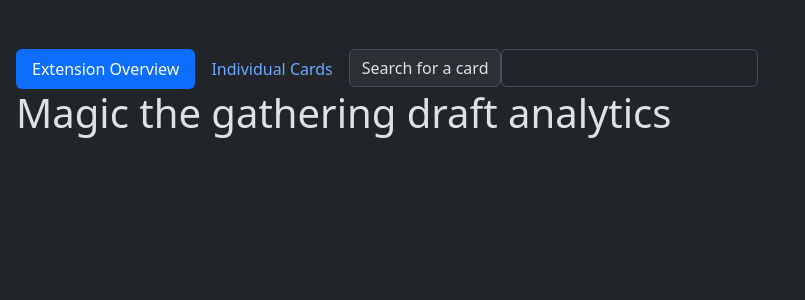
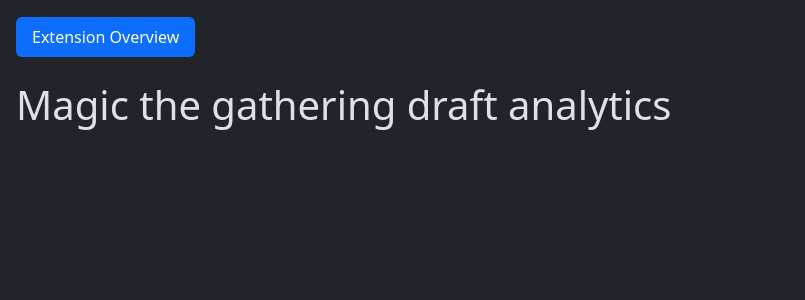
Before and after one commit to pahlisch/mtga_draft_analytics, a Python web app: template flask-app/templates/base.html in a window 1280 px wide. Shown: the top 300 px of the page, without its empty margins (0-805 px from the left). Run offline with Jinja, Linux system fonts and the light colour scheme; the template is opened without the code that fills it, so the values that code supplies are empty.

Commit message:
wip version flask-app

```diff
--- a/flask-app/static/style.css
+++ /dev/null
@@ -1,3 +0,0 @@
-.chart {
-    border-radius: 8px;
-}
--- a/flask-app/templates/base.html
+++ b/flask-app/templates/base.html
@@ -1,10 +1,11 @@
 <!doctype html>
 <html lang="en"  data-bs-theme="dark">
-  <header class="bd-header bg-dark py-3 d-flex align-items-stretch border-bottom border-dark">
+  <header class="bd-header bg-dark d-flex align-items-stretch border-bottom border-dark">
     <meta charset="utf-8">
     <title>MTGA draft analytics</title>
     <meta name="viewport" content="width=device-width, initial-scale=1">
     <link rel="stylesheet" href="{{ url_for('static', filename='style.css') }}">
+    <link rel="shortcut icon"  type="image/x-icon" href="{{ url_for('static', filename='favicon.ico') }}">
     <link href="https://cdn.jsdelivr.net/npm/bootstrap@5.3.0-alpha1/dist/css/bootstrap.min.css" rel="stylesheet" integrity="sha384-GLhlTQ8iRABdZLl6O3oVMWSktQOp6b7In1Zl3/Jr59b6EGGoI1aFkw7cmDA6j6gD" crossorigin="anonymous">
   </header>
 
@@ -13,18 +14,10 @@
       <li class="nav-item">
         <a class="nav-link active" aria-current="page" href="#">Extension Overview</a>
       </li>
-      <li class="nav-item">
-        <a class="nav-link" href="#">Individual Cards</a>
-      </li>
-      <li class="nav-item">
-        <span class="input-group-text" id="inputGroup-sizing-sm">Search for a card</span>
-      </li>
-      <li>
-        <input type="text" class="form-control" aria-label="Sizing example input" aria-describedby="inputGroup-sizing-sm">
-      </li>
+
     </ul>
-    <title>{% block title %}{% endblock %} - Flaskr</title>
-      <h1>Magic the gathering draft analytics</h1>
+    <title>{% block title %}{% endblock %}</title>
+      <h1 class="py-4">Magic the gathering draft analytics</h1>
     <section class="content">
       <header>
         {% block header %}{% endblock %}
```
Also changed, not shown: flask-app/index.py (+14 -10 lines), flask-app/static/search.js (deleted, +0 -19 lines), flask-app/templates/index.html (+13 -8 lines), README.md, flask-app/static/favicon.ico (added).
